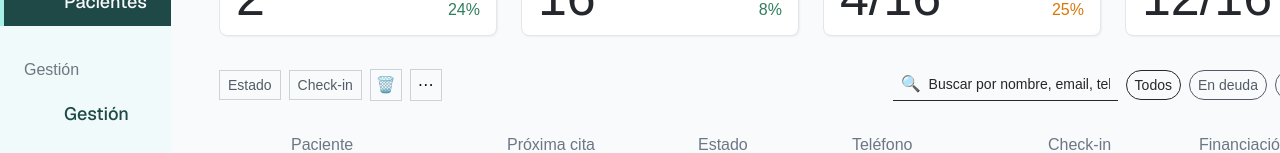
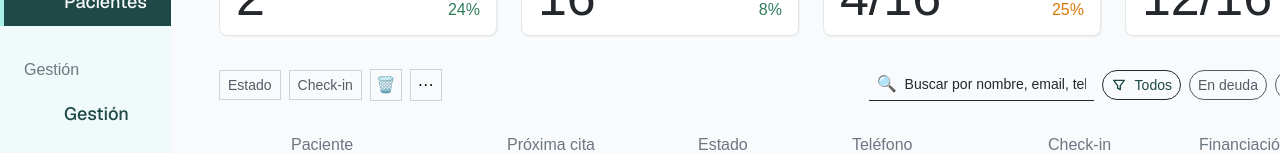
Before and after one commit to klinikOSapp/klinikOS-app, a Next.js app: page /pacientes in a window 1280 px wide. Shown: the part 326-479 px from the top of the page. Built offline with nearby package versions, Linux system fonts and the light colour scheme; some icons are missing.

Commit message:
filters changes

```diff
--- a/src/app/pacientes/page.tsx
+++ b/src/app/pacientes/page.tsx
@@ -91,6 +91,48 @@ function TableHeaderCell({
     >
       {children}
     </th>
+  )
+}
+
+function FilterButton({
+  label,
+  active,
+  onClick,
+  showIcon = true
+}: {
+  label: string
+  active: boolean
+  onClick: () => void
+  showIcon?: boolean
+}) {
+  return (
+    <button
+      onClick={onClick}
+      aria-pressed={active}
+      className={[
+        'flex items-center gap-2 px-2 py-1 rounded-[32px] text-[14px] leading-[20px] border cursor-pointer hover:bg-[#D3F7F3] hover:border-[#7DE7DC] active:bg-[#1E4947] active:text-[#F8FAFB] active:border-[#1E4947] transition-colors',
+        active
+          ? 'border-[var(--color-neutral-900)] text-[#1E4947]'
+          : 'border-[var(--color-neutral-700)] text-[var(--color-neutral-700)]'
+      ].join(' ')}
+    >
+      {showIcon && (
+        <svg
+          aria-hidden='true'
+          viewBox='0 0 24 24'
+          className='size-4'
+          fill='none'
+        >
+          <path
+            d='M4 5h16l-6 8v6l-4-2v-4L4 5z'
+            stroke='currentColor'
+            strokeWidth='2'
+            strokeLinejoin='round'
+          />
+        </svg>
+      )}
+      <span>{label}</span>
+    </button>
   )
 }
 
@@ -285,50 +327,29 @@ export default function PacientesPage() {
               className='bg-transparent outline-none text-[14px] leading-[20px] text-[var(--color-neutral-900)] placeholder-[var(--color-neutral-900)]'
             />
           </div>
-          <button
+          <FilterButton
+            label='Todos'
+            active={activeFilter === 'todos'}
             onClick={() => setActiveFilter('todos')}
-            className={[
-              'px-2 py-1 rounded-[32px] text-[14px] leading-[20px] border cursor-pointer',
-              activeFilter === 'todos'
-                ? 'border-[var(--color-neutral-900)] text-[var(--color-neutral-900)]'
-                : 'border-[var(--color-neutral-700)] text-[var(--color-neutral-700)]'
-            ].join(' ')}
-          >
-            Todos
-          </button>
-          <button
+          />
+          <FilterButton
+            label='En deuda'
+            active={activeFilter === 'deuda'}
             onClick={() => setActiveFilter('deuda')}
-            className={[
-              'px-2 py-1 rounded-[32px] text-[14px] leading-[20px] border cursor-pointer',
-              activeFilter === 'deuda'
-                ? 'border-[var(--color-neutral-900)] text-[var(--color-neutral-900)]'
-                : 'border-[var(--color-neutral-700)] text-[var(--color-neutral-700)]'
-            ].join(' ')}
-          >
-            En deuda
-          </button>
-          <button
+            showIcon={false}
+          />
+          <FilterButton
+            label='Activos'
+            active={activeFilter === 'activos'}
             onClick={() => setActiveFilter('activos')}
-            className={[
-              'px-2 py-1 rounded-[32px] text-[14px] leading-[20px] border cursor-pointer',
-              activeFilter === 'activos'
-                ? 'border-[var(--color-neutral-900)] text-[var(--color-neutral-900)]'
-                : 'border-[var(--color-neutral-700)] text-[var(--color-neutral-700)]'
-            ].join(' ')}
-          >
-            Activos
-          </button>
-          <button
+            showIcon={false}
+          />
+          <FilterButton
+            label='Recall'
+            active={activeFilter === 'recall'}
             onClick={() => setActiveFilter('recall')}
-            className={[
-              'px-2 py-1 rounded-[32px] text-[14px] leading-[20px] border cursor-pointer',
-              activeFilter === 'recall'
-                ? 'border-[var(--color-neutral-900)] text-[var(--color-neutral-900)]'
-                : 'border-[var(--color-neutral-700)] text-[var(--color-neutral-700)]'
-            ].join(' ')}
-          >
-            Recall
-          </button>
+            showIcon={false}
+          />
         </div>
       </div>
 
```
